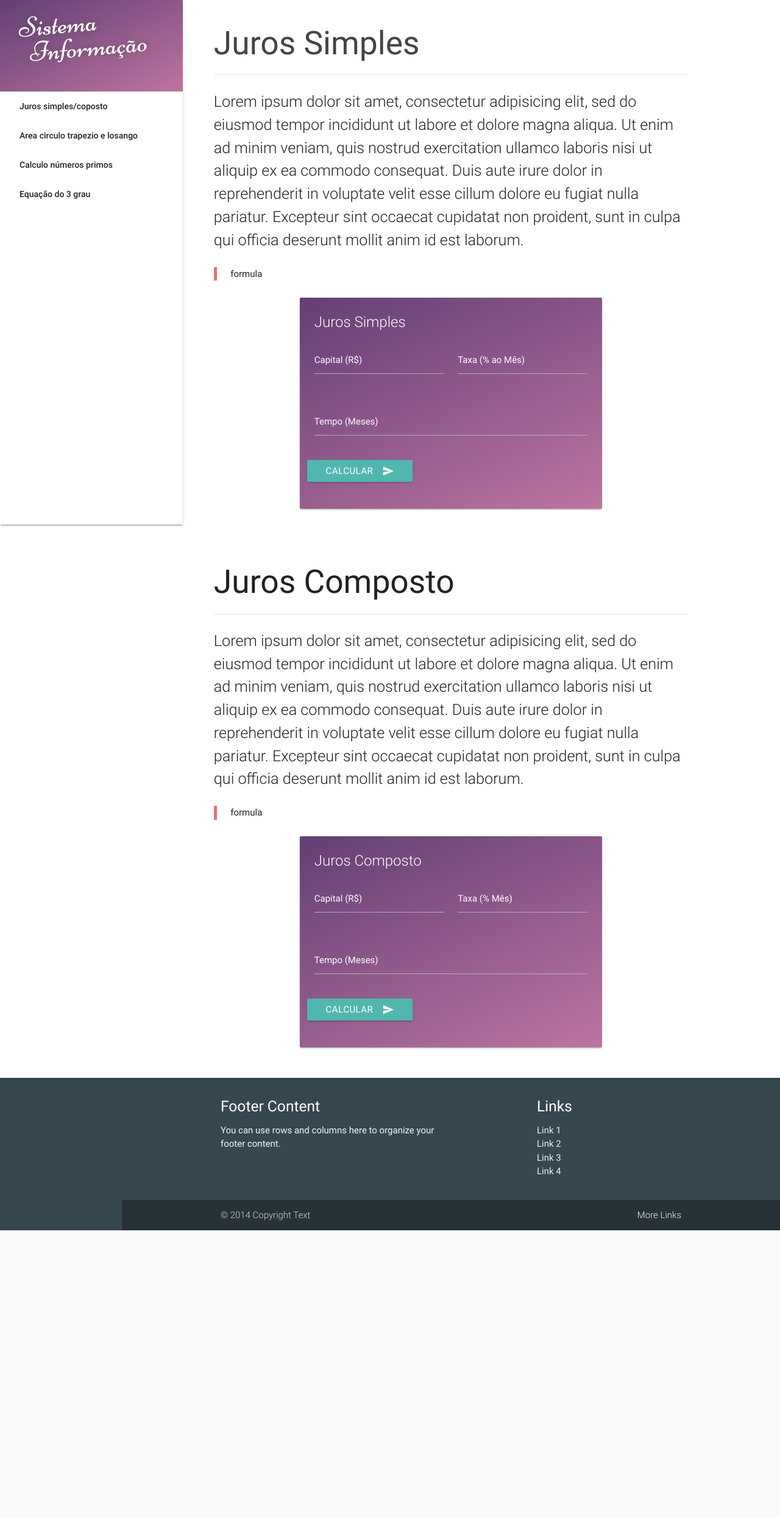
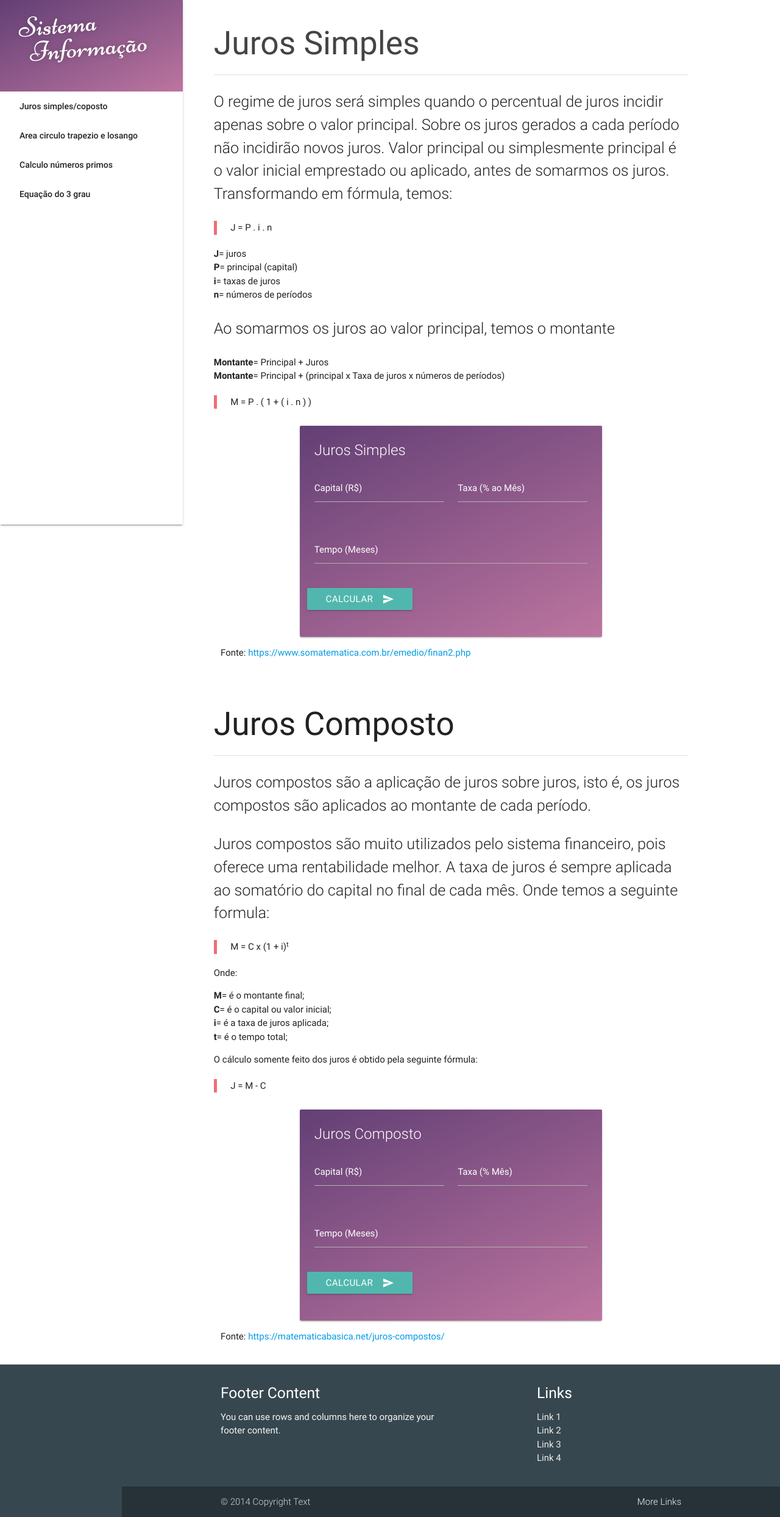
Before and after one commit to DeividFrancis/at.1_3p_si_2018.1-linguagem_e_desenvolvimento_para_web, a PHP site: page /views/calculo/jurosSimplesComposto.template.php in a window 1280 px wide. Shown: the whole page at 61% size. Before the commit the page ends 2017 px from the top, so only its background shows below. Run offline with PHP 8.4, Linux system fonts and the light colour scheme; some libraries are stand-ins or nearby versions.

Commit message:
Add texto informativo sobre cada calculo ---INCOMPLETO---

```diff
--- a/app/controller/jurosComposto.controller.php
+++ b/app/controller/jurosComposto.controller.php
@@ -19,8 +19,8 @@ if (filter_has_var(INPUT_POST,'composto')) {
 
   echo "
   <div class='card-panel'>
-  <p class='center  deep-purple-text'>Juros: ".$res['juros']."</p>
-  <p class='center  deep-purple-text'>Total: ".$res['total']."</p>
+  <p class='center  deep-purple-text'>Juros: R$ ".$res['juros']."</p>
+  <p class='center  deep-purple-text flow-text'>Total: R$ ".$res['total']."</p>
   </div>
   ";
 }
--- a/app/controller/jurosSimples.controller.php
+++ b/app/controller/jurosSimples.controller.php
@@ -20,8 +20,8 @@ if (filter_has_var(INPUT_POST,"simples")) {
 
   echo "
   <div class='card-panel '>
-  <p class='center  deep-purple-text'>Juros: ".$res['juros']."</p>
-  <p class='center  deep-purple-text'>Total: ".$res['total']."</p>
+  <p class='center  deep-purple-text '>Juros: R$ <span class='money'>".$res['juros'] ."</span></p>
+  <p class='center  deep-purple-text flow-text'>Total: R$ <span class='money'>".$res['total']."</span></p>
   </div>
   ";
 }
--- a/app/lib/js/materialize.deivid.js
+++ b/app/lib/js/materialize.deivid.js
@@ -5,4 +5,5 @@ $(document).ready(function() {
 
     $('.parallax').parallax();
 
+     $('.money').mask('000.000.000.000.000,00', {reverse: true});
   });
--- a/app/views/_includes/footer.php
+++ b/app/views/_includes/footer.php
@@ -34,4 +34,5 @@
   <script src="https://cdnjs.cloudflare.com/ajax/libs/materialize/0.100.2/js/materialize.min.js"></script>
   <script src="lib/materialize/js/materialize.js" charset="utf-8"></script>
   <script src="lib/js/materialize.deivid.js" charset="utf-8"></script>
+  <script src="lib/mask/jquery.mask.min.js" charset="utf-8"></script>
 </html>
--- a/app/views/calculo/jurosSimplesComposto.template.php
+++ b/app/views/calculo/jurosSimplesComposto.template.php
@@ -4,10 +4,25 @@
     <div class="row">
       <h2 class="hader">Juros Simples</h2>
       <div class="divider"></div>
-      <p class="flow-text">Lorem ipsum dolor sit amet, consectetur adipisicing elit, sed do eiusmod tempor incididunt ut labore et dolore magna aliqua. Ut enim ad minim veniam, quis nostrud exercitation ullamco laboris nisi ut aliquip ex ea commodo consequat. Duis aute irure dolor in reprehenderit in voluptate velit esse cillum dolore eu fugiat nulla pariatur. Excepteur sint occaecat cupidatat non proident, sunt in culpa qui officia deserunt mollit anim id est laborum.</p>
+      <p class="flow-text">O regime de juros será simples quando o percentual de juros incidir apenas sobre o valor principal. Sobre os juros gerados a cada período não incidirão novos juros. Valor principal ou simplesmente principal é o valor inicial emprestado ou aplicado, antes de somarmos os juros. Transformando em fórmula, temos:</p>
+
+      <blockquote cite="https://www.somatematica.com.br/emedio/finan2.php">
+        J = P . i . n
+      </blockquote>
+      <ul>
+        <li><b>J</b>= juros</li>
+        <li><b>P</b>= principal (capital)</li>
+        <li><b>i</b>= taxas de juros</li>
+        <li><b>n</b>= números de períodos</li>
+      </ul>
+      <p class="flow-text">Ao somarmos os juros ao valor principal, temos o montante</p>
+      <ul>
+        <li><b>Montante</b>= Principal + Juros</li>
+        <li><b>Montante</b>= Principal + (principal x Taxa de juros x números de períodos)</li>
+      </ul>
 
       <blockquote cite="http://">
-        formula
+        M = P . ( 1 + ( i . n ) )
       </blockquote>
 
       <div class="col l8 offset-l2">
@@ -17,7 +32,7 @@
             <form class="" action="/juros-simples-composto#juros-simples" method="POST">
               <div class="row">
                 <div class="input-field col s6">
-                  <input id="capital" type="text" name="capital">
+                  <input class="money" id="capital" type="text" name="capital">
                   <label for="capital">Capital (R$)</label>
                 </div>
                 <div class="input-field col s6">
@@ -41,6 +56,10 @@
           <?php include '../../controller/jurosSimples.controller.php'; ?>
         </div>
       </div>
+
+      <div class="">
+      <div class="col s12">Fonte: <a href="https://www.somatematica.com.br/emedio/finan2.php">https://www.somatematica.com.br/emedio/finan2.php</a></div>
+      </div>
     </div>
   </div>
 </div>
@@ -50,10 +69,24 @@
     <div class="row">
       <h2 class="header">Juros Composto</h2>
       <div class="divider"></div>
-      <p class="flow-text">Lorem ipsum dolor sit amet, consectetur adipisicing elit, sed do eiusmod tempor incididunt ut labore et dolore magna aliqua. Ut enim ad minim veniam, quis nostrud exercitation ullamco laboris nisi ut aliquip ex ea commodo consequat. Duis aute irure dolor in reprehenderit in voluptate velit esse cillum dolore eu fugiat nulla pariatur. Excepteur sint occaecat cupidatat non proident, sunt in culpa qui officia deserunt mollit anim id est laborum.</p>
+      <p class="flow-text">Juros compostos são a aplicação de juros sobre juros, isto é, os juros compostos são aplicados ao montante de cada período.</p>
+      <p class="flow-text">Juros compostos são muito utilizados pelo sistema financeiro, pois oferece uma rentabilidade melhor. A taxa de juros é sempre aplicada ao somatório do capital no final de cada mês. Onde temos a seguinte formula:</p>
 
+      <blockquote cite="https://matematicabasica.net/juros-compostos/">
+        M = C x (1 + i)<sup>t</sup>
+      </blockquote>
+
+      <p class="flow">Onde:</p>
+      <ul>
+        <li><b>M</b>= é o montante final;</li>
+        <li><b>C</b>= é o capital ou valor inicial;</li>
+        <li><b>i</b>= é a taxa de juros aplicada;</li>
+        <li><b>t</b>= é o tempo total;</li>
+      </ul>
+
+      <p class="flow">O cálculo somente feito dos juros é obtido pela seguinte fórmula:</p>
       <blockquote cite="http://">
-        formula
+        J = M - C
       </blockquote>
 
       <div class="col l8 offset-l2">
@@ -63,7 +96,7 @@
             <form action="/juros-simples-composto#juro-composto" method="POST">
               <div class="row">
                 <div class="input-field col s6">
-                  <input id="capital" type="text" name="capital">
+                  <input class="money" id="capital" type="text" name="capital">
                   <label for="capital">Capital (R$)</label>
                 </div>
                 <div class="input-field col s6">
@@ -86,6 +119,9 @@
           </div>
           <?php include '../../controller/jurosComposto.controller.php'; ?>
         </div>
+      </div>
+      <div class="">
+      <div class="col s12">Fonte: <a href="https://matematicabasica.net/juros-compostos/">https://matematicabasica.net/juros-compostos/</a></div>
       </div>
     </div>
   </div>
```
Also changed, not shown: app/modal/calculadora.class.php (+9 -0 lines), app/views/calculo/areaCirculoTrapezioLosango.template.php (+28 -6 lines), app/controller/quantidadeDePrimosEntreDoisNumeros.controller.php (line endings or trailing spaces), app/lib/mask/jquery.mask.min.js (added).
